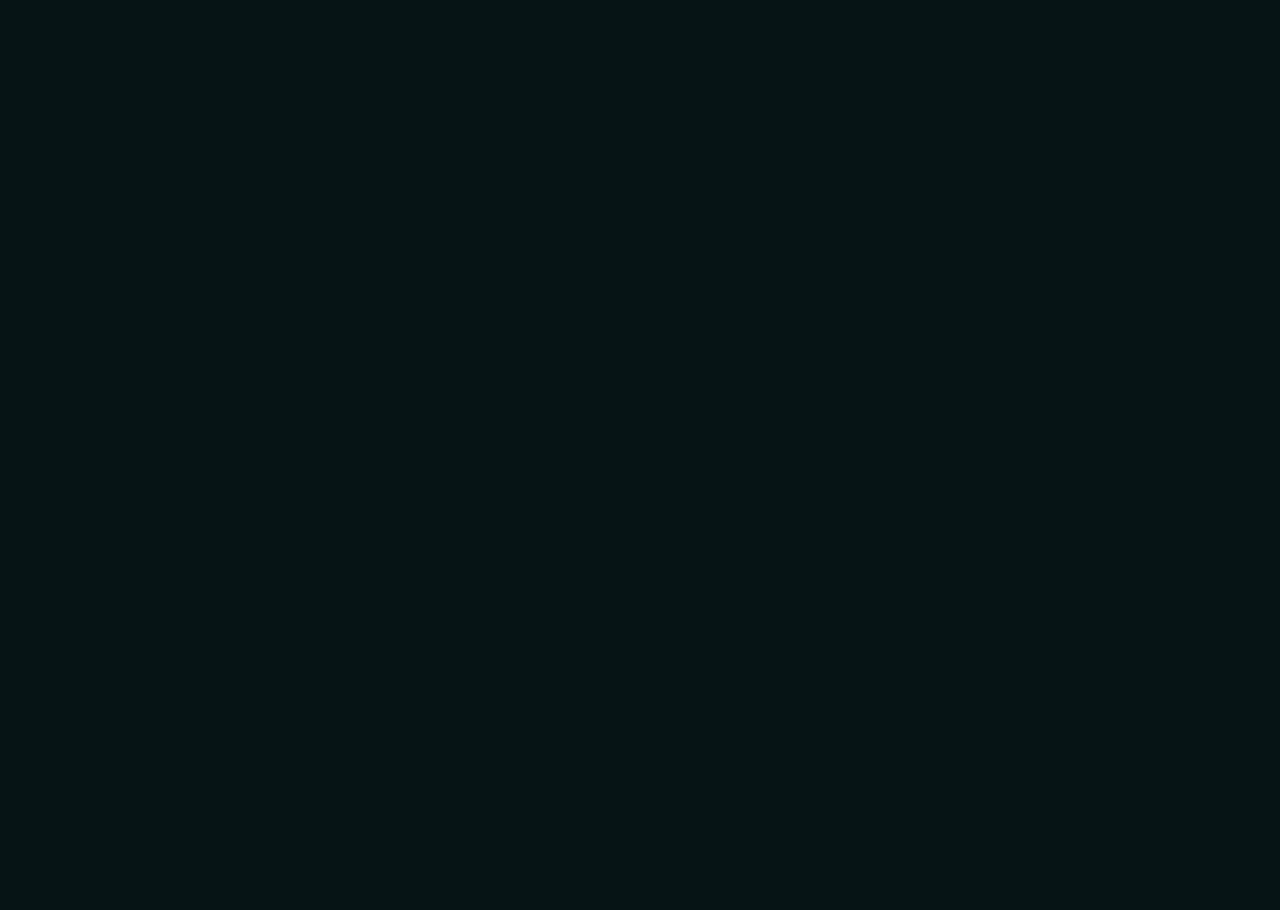
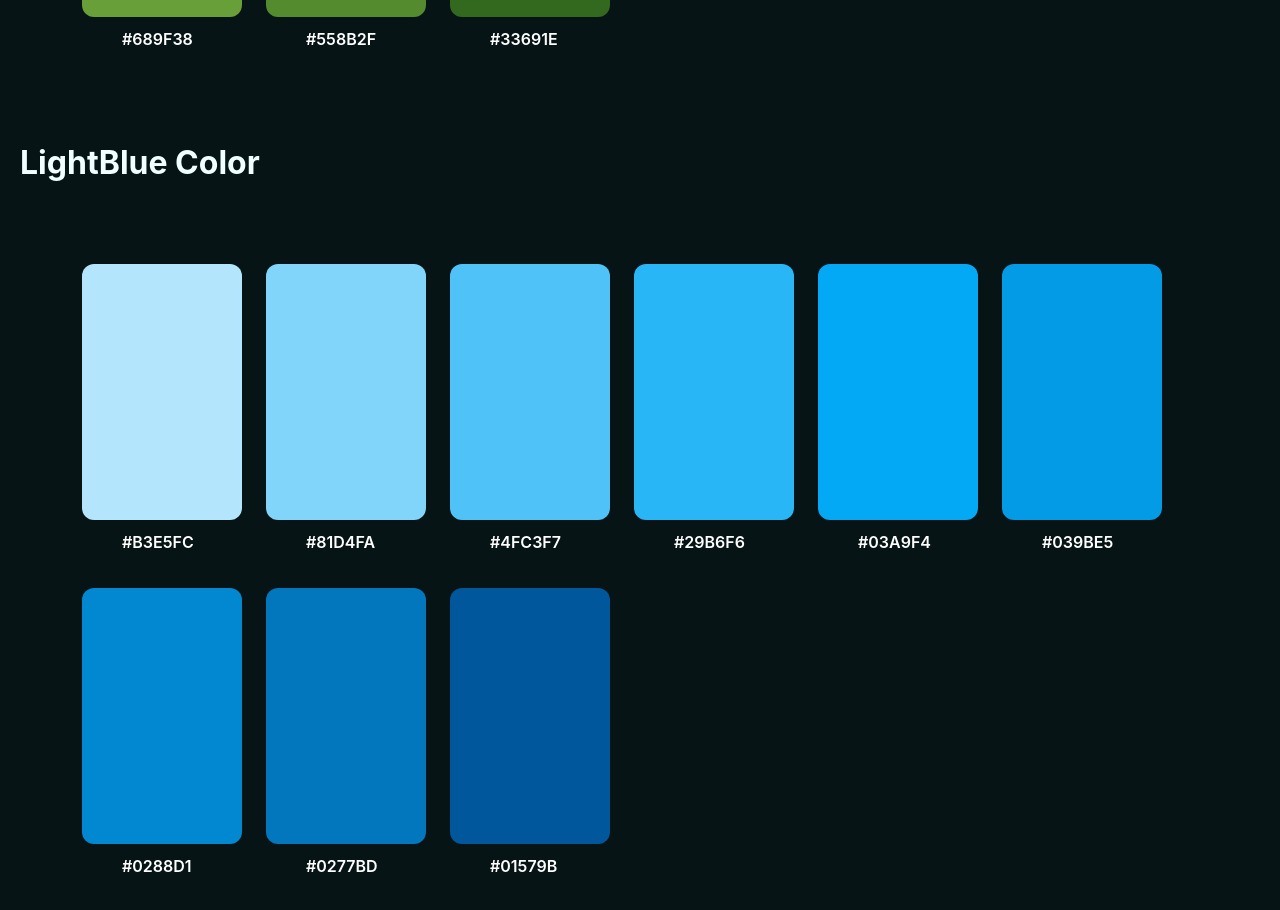
Before and after one commit to atanu12/ui-color-picker, a React (Create React App) app: page / in a window 1280 px wide. Shown: the part 9880-10790 px from the top of the page. Before the commit the page ends 9176 px from the top, so only its background shows below. Built offline with nearby package versions, Linux system fonts and the light colour scheme.

Commit message:
added the lightBlue Color

```diff
--- a/src/App.js
+++ b/src/App.js
@@ -11,6 +11,8 @@
 import Green from './components/Green';
 import Grey from './components/Grey';
 import Indigo from './components/Indigo';
+import LightGreen from './components/LightGreen';
+import LightBlue from './components/LignBlue';
 
 function App() {
   return (
@@ -29,7 +31,8 @@
      <Green/>
      <Grey/>
      <Indigo/>
-
+     <LightGreen/>
+     <LightBlue/>
     </div>
   );
 }
--- a/src/components/LignBlue.js
+++ b/src/components/LignBlue.js
@@ -0,0 +1,59 @@
+import React, { useState, useEffect } from "react";
+import { CopyToClipboard } from "react-copy-to-clipboard";
+
+const LightBlue = () => {
+  const LightBlueColor = [
+    "#b3e5fc",
+    "#81d4fa",
+    "#4fc3f7",
+    "#29b6f6",
+    "#03a9f4",
+    "#039be5",
+    "#0288d1",
+    "#0277bd",
+    "#01579b",
+  ];
+
+  const [background, setBackground] = useState("#071415");
+  const [current, setCurrent] = useState(null);
+
+  useEffect(() => {
+    const timeout = setTimeout(() => {
+      setCurrent(null);
+    }, 1000);
+    return () => clearTimeout(timeout);
+  }, [current]);
+  return (
+    <div>
+      <div className="title">
+        <h1>LightBlue Color</h1>
+      </div>
+      <div className="container">
+        {LightBlueColor.map((color) => (
+          <CopyToClipboard text={`${color}`}>
+            <div key={color.id} className="card">
+              <div
+                style={{
+                  background: color,
+                }}
+                className="box"
+              ></div>
+              <p
+                style={{
+                  color: "#fff",
+                  textTransform: "uppercase",
+                }}
+                onClick={() => setCurrent(color)}
+                className="para"
+              >
+                {color}
+              </p>
+            </div>
+          </CopyToClipboard>
+        ))}
+      </div>
+    </div>
+  );
+};
+
+export default LightBlue;
```
